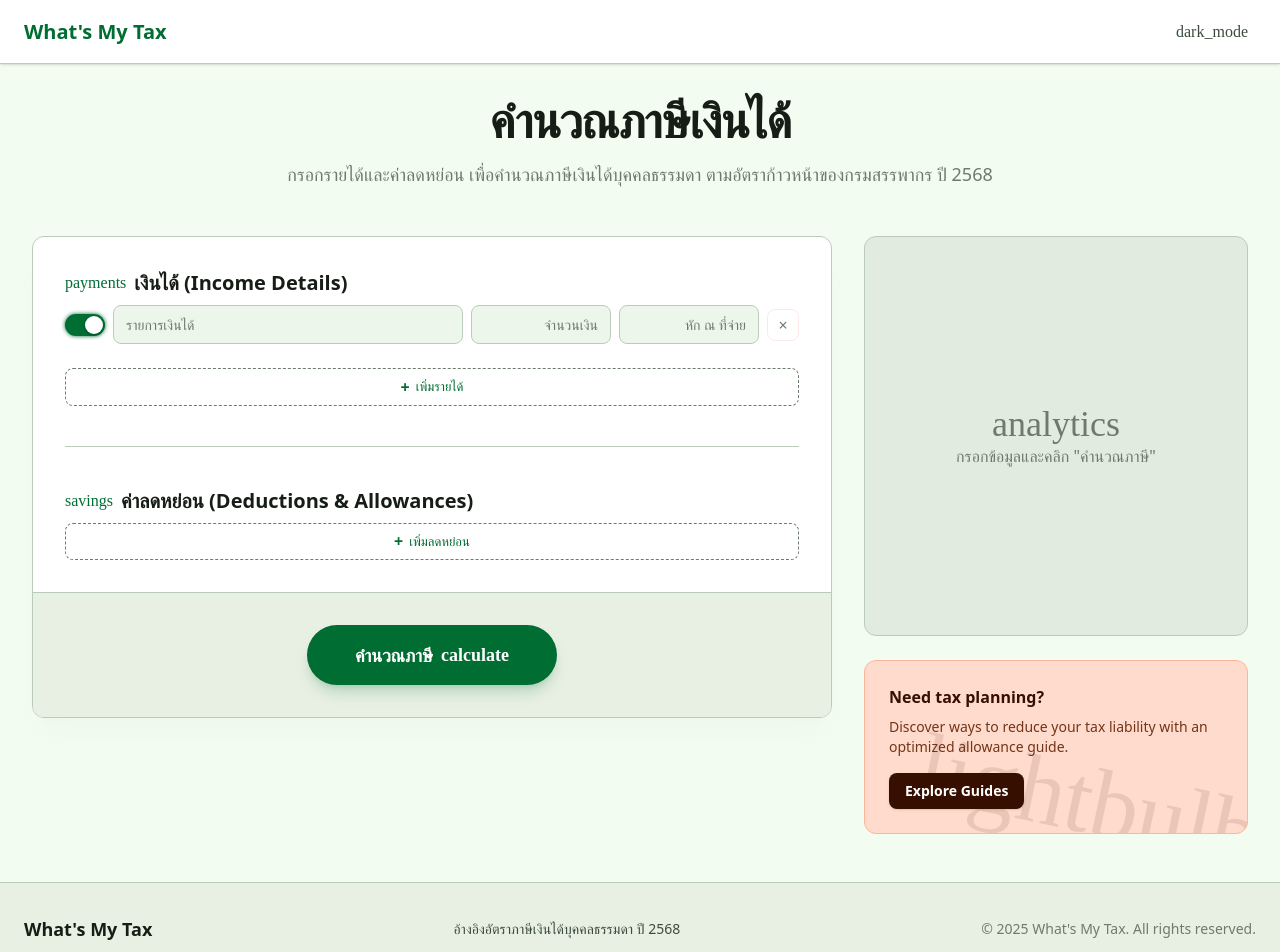
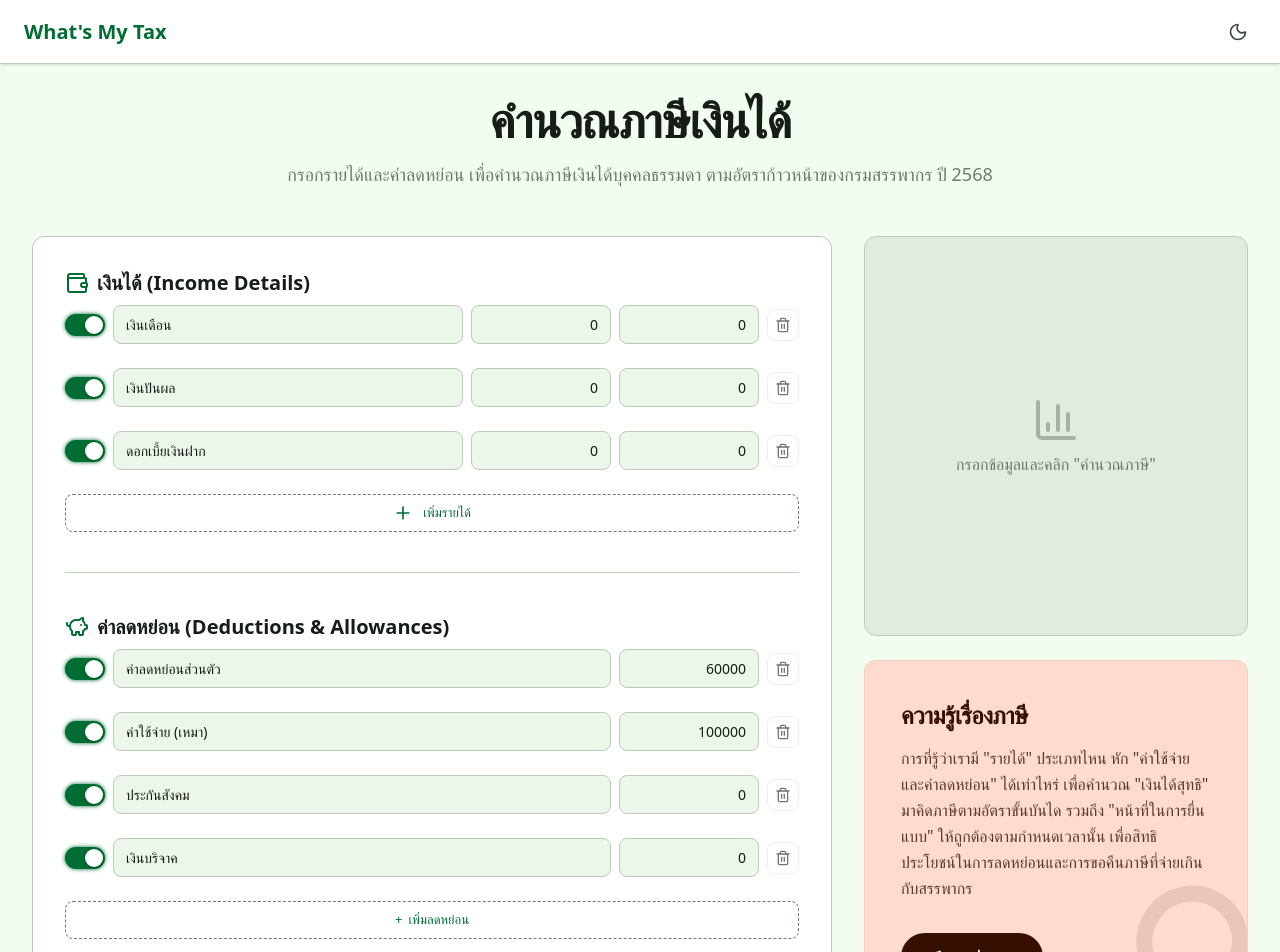
Before and after one commit to Kantavit/WhatsMyTax, a Next.js app: page / in a window 1280 px wide. Shown: the top 952 px of the page. Built offline with nearby package versions, Linux system fonts and the light colour scheme.

Commit message:
feat: add lucide icons and edit CSS styles

```diff
--- a/package.json
+++ b/package.json
@@ -9,6 +9,7 @@
     "lint": "eslint"
   },
   "dependencies": {
+    "lucide-react": "^1.7.0",
     "next": "16.1.7",
     "react": "19.2.3",
     "react-dom": "19.2.3"
--- a/src/app/globals.css
+++ b/src/app/globals.css
@@ -1,6 +1,9 @@
+
 @import "tailwindcss";
 
 /* ── Design Tokens ── */
+
+
 @theme {
   --color-on-tertiary-fixed-variant: var(--app-color-on-tertiary-fixed-variant);
   --color-surface-container-high: var(--app-color-surface-container-high);
@@ -50,6 +53,13 @@
   --color-error: var(--app-color-error);
   --color-background: var(--app-color-background);
 
+  --color-help-card-bg: var(--app-color-help-card-bg);
+  --color-help-card-text: var(--app-color-help-card-text);
+  --color-help-card-btn-bg: var(--app-color-help-card-btn-bg);
+  --color-help-card-btn-text: var(--app-color-help-card-btn-text);
+  --color-help-card-icon: var(--app-color-help-card-icon);
+
+
   --font-sans: var(--font-inter), "Inter", system-ui, -apple-system, sans-serif;
 }
 
@@ -76,7 +86,7 @@
   --app-color-surface-container: #e8f0e4;
   --app-color-surface-container-low: #edf6ea;
   --app-color-primary-fixed-dim: #43e17b;
-  --app-color-tertiary-fixed: #ffdbcd;
+  --app-color-tertiary-fixed: #fedbcd;
   --app-color-surface-bright: #f3fcf0;
   --app-color-tertiary: #924b2b;
   --app-color-on-primary-fixed-variant: #005225;
@@ -104,6 +114,13 @@
   --app-color-on-secondary-container: #326f42;
   --app-color-error: #ba1a1a;
   --app-color-background: #f3fcf0;
+
+  --app-color-help-card-bg: #fedbcd;
+  --app-color-help-card-text: #360f00;
+  --app-color-help-card-btn-bg: #360f00;
+  --app-color-help-card-btn-text: #ffffff;
+  --app-color-help-card-icon: rgba(54, 15, 0, 0.1);
+
 }
 
 .dark {
@@ -126,7 +143,7 @@
   --app-color-surface-container: #1d261e;
   --app-color-surface-container-low: #161d16;
   --app-color-primary-fixed-dim: #43e17b;
-  --app-color-tertiary-fixed: #ffdbcd;
+  --app-color-tertiary-fixed: #fedbcd;
   --app-color-surface-bright: #343d34;
   --app-color-tertiary: #ffb597;
   --app-color-on-primary-fixed-variant: #005225;
@@ -145,7 +162,7 @@
   --app-color-outline: #8b938a;
   --app-color-on-secondary: #003919;
   --app-color-on-error: #690005;
-  --app-color-on-tertiary-container: #ffdbcd;
+  --app-color-on-tertiary-container: #fedbcd;
   --app-color-on-surface: #e2ebdf;
   --app-color-surface-tint: #43e17b;
   --app-color-surface-container-lowest: #0a0f0a;
@@ -154,6 +171,13 @@
   --app-color-on-secondary-container: #b1f2ba;
   --app-color-error: #ffb4ab;
   --app-color-background: #0f140f;
+
+  --app-color-help-card-bg: #783718;
+  --app-color-help-card-text: #ffffff;
+  --app-color-help-card-btn-bg: #fedbcd;
+  --app-color-help-card-btn-text: #360f00;
+  --app-color-help-card-icon: rgba(255, 255, 255, 0.05);
+
 }
 
 /* ── Global Resets ── */
@@ -169,11 +193,6 @@ body {
   overflow-x: hidden;
 }
 
-/* ── Icon Support ── */
-.material-symbols-outlined {
-  font-family: 'Material Symbols Outlined';
-  font-variation-settings: 'FILL' 0, 'wght' 400, 'GRAD' 0, 'opsz' 24;
-}
 
 /* ── Results Breakdown Row ── */
 .bracket-row {
@@ -337,11 +356,6 @@ body {
   border-color: var(--color-primary);
 }
 
-.btn-add .icon-plus {
-  font-size: 1rem;
-  line-height: 1;
-  font-weight: 700;
-}
 
 /* ── Remove Button ── */
 .btn-remove {
--- a/src/app/page.tsx
+++ b/src/app/page.tsx
@@ -1,6 +1,7 @@
 "use client";
 
 import { useState, useCallback, useEffect } from "react";
+import { Wallet, PiggyBank, Calculator, Sun, Moon, BarChart3, Lightbulb, Trash2, Plus } from "lucide-react";
 
 /* ── Thailand 2025 Progressive Tax Brackets ── */
 const TAX_BRACKETS = [
@@ -241,7 +242,7 @@ function IncomeListSection({
   return (
     <div id="income-section" className="space-y-6">
       <div className="flex items-center gap-2 mb-2">
-        <span className="material-symbols-outlined text-primary">payments</span>
+        <Wallet className="w-6 h-6 text-primary" />
         <h2 className="text-xl font-bold text-on-surface">{title}</h2>
       </div>
       <div className="items-list space-y-4">
@@ -284,13 +285,13 @@ function IncomeListSection({
                 onClick={() => handleRemove(item.id)}
                 aria-label="ลบรายการ"
               >
-                ×
+                <Trash2 className="w-4 h-4" />
               </button>
             </div>
           </div>
         ))}
         <button className="btn-add" onClick={handleAdd}>
-          <span className="icon-plus">+</span> {addLabel}
+          <Plus className="w-5 h-5 mr-1" /> {addLabel}
         </button>
       </div>
     </div>
@@ -342,7 +343,7 @@ function DeductionListSection({
   return (
     <div id="deduction-section" className="space-y-6">
       <div className="flex items-center gap-2 mb-2">
-        <span className="material-symbols-outlined text-primary">savings</span>
+        <PiggyBank className="w-6 h-6 text-primary" />
         <h2 className="text-xl font-bold text-on-surface">{title}</h2>
       </div>
       <div className="items-list space-y-4">
@@ -377,7 +378,7 @@ function DeductionListSection({
               onClick={() => handleRemove(item.id)}
               aria-label="ลบรายการ"
             >
-              ×
+              <Trash2 className="w-4 h-4" />
             </button>
             </div>
           </div>
@@ -392,8 +393,50 @@ function DeductionListSection({
 
 /* ── Main Page Component ── */
 export default function Home() {
-  const [incomeItems, setIncomeItems] = useState<IncomeItem[]>([createEmptyIncomeItem()]);
-  const [deductionItems, setDeductionItems] = useState<DeductionItem[]>([]);
+  const [incomeItems, setIncomeItems] = useState<IncomeItem[]>([{
+    id: '1',
+    name: 'เงินเดือน',
+    amount: '0',
+    withholding: '0',
+    enabled: true,
+  },{
+    id: '2',
+    name: 'เงินปันผล',
+    amount: '0',
+    withholding: '0',
+    enabled: true,
+  },
+  {
+    id: '3',
+    name: 'ดอกเบี้ยเงินฝาก',
+    amount: '0',
+    withholding: '0',
+    enabled: true,
+  },]);
+  const [deductionItems, setDeductionItems] = useState<DeductionItem[]>([{
+      id: '1',
+      name: 'ค่าลดหย่อนส่วนตัว',
+      amount: '60000',
+      enabled: true,
+    },
+    {
+      id: '2',
+      name: 'ค่าใช้จ่าย (เหมา)',
+      amount: '100000',
+      enabled: true,
+    },
+    {
+      id: '3',
+      name: 'ประกันสังคม',
+      amount: '0',
+      enabled: true,
+    },
+    {
+      id: '4',
+      name: 'เงินบริจาค',
+      amount: '0',
+      enabled: true,
+    },]);
   const [result, setResult] = useState<TaxResult | null>(null);
   const [showResult, setShowResult] = useState(false);
   const [isDarkMode, setIsDarkMode] = useState(false);
@@ -466,9 +509,7 @@ export default function Home() {
               className="relative z-[60] p-2 text-on-surface-variant hover:text-primary hover:bg-surface-container-high transition-all active:scale-90 duration-150 flex items-center justify-center rounded-full"
               aria-label="Toggle dark mode"
             >
-              <span className="material-symbols-outlined" style={{ fontVariationSettings: "'FILL' 0, 'wght' 400, 'GRAD' 0, 'opsz' 24" }}>
-                {isDarkMode ? 'light_mode' : 'dark_mode'}
-              </span>
+              {isDarkMode ? <Sun className="w-5 h-5" /> : <Moon className="w-5 h-5" />}
             </button>
           )}
         </div>
@@ -513,7 +554,7 @@ export default function Home() {
                 onClick={handleCalculate}
               >
                 คำนวณภาษี
-                <span className="material-symbols-outlined" data-icon="calculate">calculate</span>
+                <Calculator className="w-6 h-6" />
               </button>
             </div>
           </div>
@@ -534,17 +575,17 @@ export default function Home() {
 
                   <div>
                     <p className="text-on-surface-variant text-sm mb-1">ภาษีที่ต้องชำระ (Estimated Tax)</p>
-                    <p className="text-4xl font-extrabold text-primary">{fmtCurrency(result.totalTax).replace('฿', '')} <span className="text-base font-normal text-primary/80">THB</span></p>
+                    <p className="text-4xl font-extrabold text-primary">{fmtCurrency(result.totalTax - result.totalWithholding).replace('฿', '')} <span className="text-base font-normal text-primary/80">THB</span></p>
                   </div>
 
                   <div className="grid grid-cols-2 gap-4">
-                    <div className="bg-white/50 p-3 rounded-lg border border-white/80">
-                      <p className="text-xs text-outline uppercase font-bold">อัตราภาษีเฉลี่ย</p>
-                      <p className="text-xl font-bold text-on-surface">{fmtPercent(result.effectiveRate)}</p>
+                    <div className="bg-surface-container-lowest p-4 rounded-xl border border-outline-variant shadow-sm">
+                      <p className="text-[10px] text-on-surface-variant uppercase font-bold tracking-wider mb-1">อัตราภาษีเฉลี่ย</p>
+                      <p className="text-2xl font-extrabold text-on-surface">{fmtPercent(result.effectiveRate)}</p>
                     </div>
-                    <div className="bg-white/50 p-3 rounded-lg border border-white/80">
-                      <p className="text-xs text-outline uppercase font-bold">หัก ณ ที่จ่าย</p>
-                      <p className="text-xl font-bold text-on-surface text-ellipsis overflow-hidden truncate">{fmtCurrency(result.totalWithholding).replace('฿', '')}</p>
+                    <div className="bg-surface-container-lowest p-4 rounded-xl border border-outline-variant shadow-sm">
+                      <p className="text-[10px] text-on-surface-variant uppercase font-bold tracking-wider mb-1">หัก ณ ที่จ่าย</p>
+                      <p className="text-2xl font-extrabold text-on-surface truncate">{fmtCurrency(result.totalWithholding).replace('฿', '')}</p>
                     </div>
                   </div>
 
@@ -556,44 +597,45 @@ export default function Home() {
                              <span className="text-on-surface-variant">{b.label}</span>
                              <div className="flex gap-2">
                                <span className="text-right text-outline text-xs">{b.rate === 0 ? "ยกเว้น" : fmtPercent(b.rate)}</span>
-                               <span className="text-right font-medium text-on-surface max-w-[80px] truncate">{b.tax === 0 ? "-" : fmtCurrency(b.tax)}</span>
+                               <span className="text-right font-medium text-on-surface max-w-[80px] truncate">{b.tax === 0 ? "" : fmtCurrency(b.tax)}</span>
                              </div>
                          </div>
                        ))}
                     </div>
                   )}
 
-                  {result.taxAfterWithholding > 0 ? (
-                    <div className="pay-card mt-6">
-                      <p className="text-error/80 text-xs uppercase tracking-wider mb-1 font-bold">ชำระเพิ่ม</p>
-                      <p className="pay-text">{fmtCurrency(result.taxAfterWithholding)}</p>
-                    </div>
-                  ) : (
-                    <div className="refund-card mt-6">
-                      <p className="text-success/80 text-xs uppercase tracking-wider mb-1 font-bold">{result.refund > 0 ? "ขอคืนภาษี" : "ภาษีที่ต้องชำระ"}</p>
-                      <p className="refund-text">{result.refund > 0 ? fmtCurrency(result.refund) : fmtCurrency(0)}</p>
-                    </div>
-                  )}
                 </div>
               </div>
             ) : (
               <div className="bg-surface-container-high rounded-xl p-6 border border-outline-variant flex items-center justify-center min-h-[400px]">
                 <div className="text-center text-outline">
-                  <span className="material-symbols-outlined text-4xl mb-2">analytics</span>
+                  <BarChart3 className="w-12 h-12 mx-auto mb-2 opacity-50" />
                   <p>กรอกข้อมูลและคลิก "คำนวณภาษี"</p>
                 </div>
               </div>
             )}
 
             {/* Help Card */}
-            <div className="bg-tertiary-fixed rounded-xl p-6 border border-tertiary-fixed-dim relative overflow-hidden group">
+            <div className="bg-help-card-bg rounded-xl p-8 md:p-9 relative overflow-hidden group shadow-lg shadow-help-card-bg/20 border border-black/5 dark:border-white/5">
               <div className="relative z-10">
-                <h4 className="text-on-tertiary-fixed font-bold mb-2">Need tax planning?</h4>
-                <p className="text-on-tertiary-fixed-variant text-sm mb-4">Discover ways to reduce your tax liability with an optimized allowance guide.</p>
-                <button className="bg-on-tertiary-fixed text-white px-4 py-2 rounded-lg text-sm font-bold shadow-sm">Explore Guides</button>
+                <h4 className="text-help-card-text text-[24px] font-bold mb-3 tracking-tight">ความรู้เรื่องภาษี</h4>
+                <p className="text-help-card-text/80 text-[16px] mb-8 leading-relaxed max-w-[360px]">
+                  การที่รู้ว่าเรามี "รายได้" ประเภทไหน หัก "ค่าใช้จ่ายและค่าลดหย่อน" ได้เท่าไหร่ เพื่อคำนวณ "เงินได้สุทธิ" มาคิดภาษีตามอัตราขั้นบันได
+                  รวมถึง "หน้าที่ในการยื่นแบบ" ให้ถูกต้องตามกำหนดเวลานั้น เพื่อสิทธิประโยชน์ในการลดหย่อนและการขอคืนภาษีที่จ่ายเกินกับสรรพากร
+                </p>
+                <button
+                  onClick={() => window.open('https://www.rd.go.th/62337.html', '_blank')}
+                  className="bg-help-card-btn-bg text-help-card-btn-text px-8 py-3.5 rounded-2xl text-[16px] font-bold shadow-md transition-all hover:scale-[1.02] hover:brightness-110 active:scale-95"
+                >
+                  ศึกษาเพิ่มเติม
+                </button>
+
               </div>
-              <span className="material-symbols-outlined absolute -bottom-4 -right-4 text-8xl text-on-tertiary-fixed/10 rotate-12 group-hover:scale-110 transition-transform">lightbulb</span>
+              <div className="absolute -bottom-12 -right-12 w-48 h-48 text-help-card-icon -rotate-12 group-hover:scale-110 transition-transform duration-1000 ease-out">
+                <Lightbulb className="w-full h-full" />
+              </div>
             </div>
+
           </div>
         </div>
       </main>
```
Also changed, not shown: 1 other file (tests, documents, lock files or other folders).
